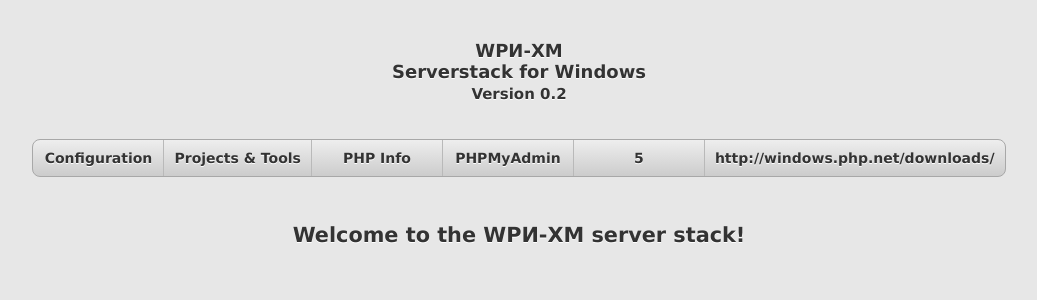
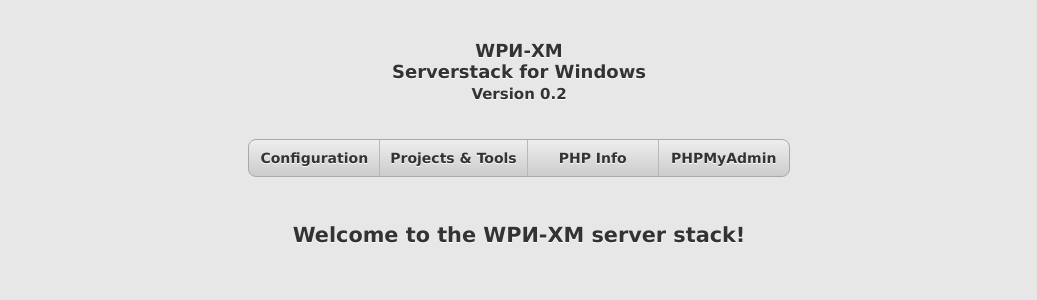
Before and after one commit to thedruz/WPN-XM, a PHP site: page /webinterface/templates/header.php in a window 1280 px wide. Shown: the top 300 px of the page, without its empty margins (121-1158 px from the left). Run offline with PHP 8.4, Linux system fonts and the light colour scheme.

Commit message:
removed obsolete menu entries

```diff
--- a/www/webinterface/templates/htmlelements.php
+++ b/www/webinterface/templates/htmlelements.php
@@ -8,9 +8,7 @@
                     <li class="first 1"><a href="config.php">Configuration</a></li>
                     <li class="2"><a href="index.php">Projects & Tools</a></li>
                     <li class="3"><a href="phpinfo.php">PHP Info</a></li>
-                    <li class="4"><a href="'.WPNXM_ROOT.'phpmyadmin/phpmyadmin.php">PHPMyAdmin</a></li>
-                    <li class="5"><a href="/5/">5</a></li>
-                    <li class="last 6"><a href="/PHP on Windows/">http://windows.php.net/downloads/</a></li>
+                    <li class="last 4"><a href="'.WPNXM_ROOT.'phpmyadmin/phpmyadmin.php">PHPMyAdmin</a></li>
                 </ul>
             </div>';
     }
```
